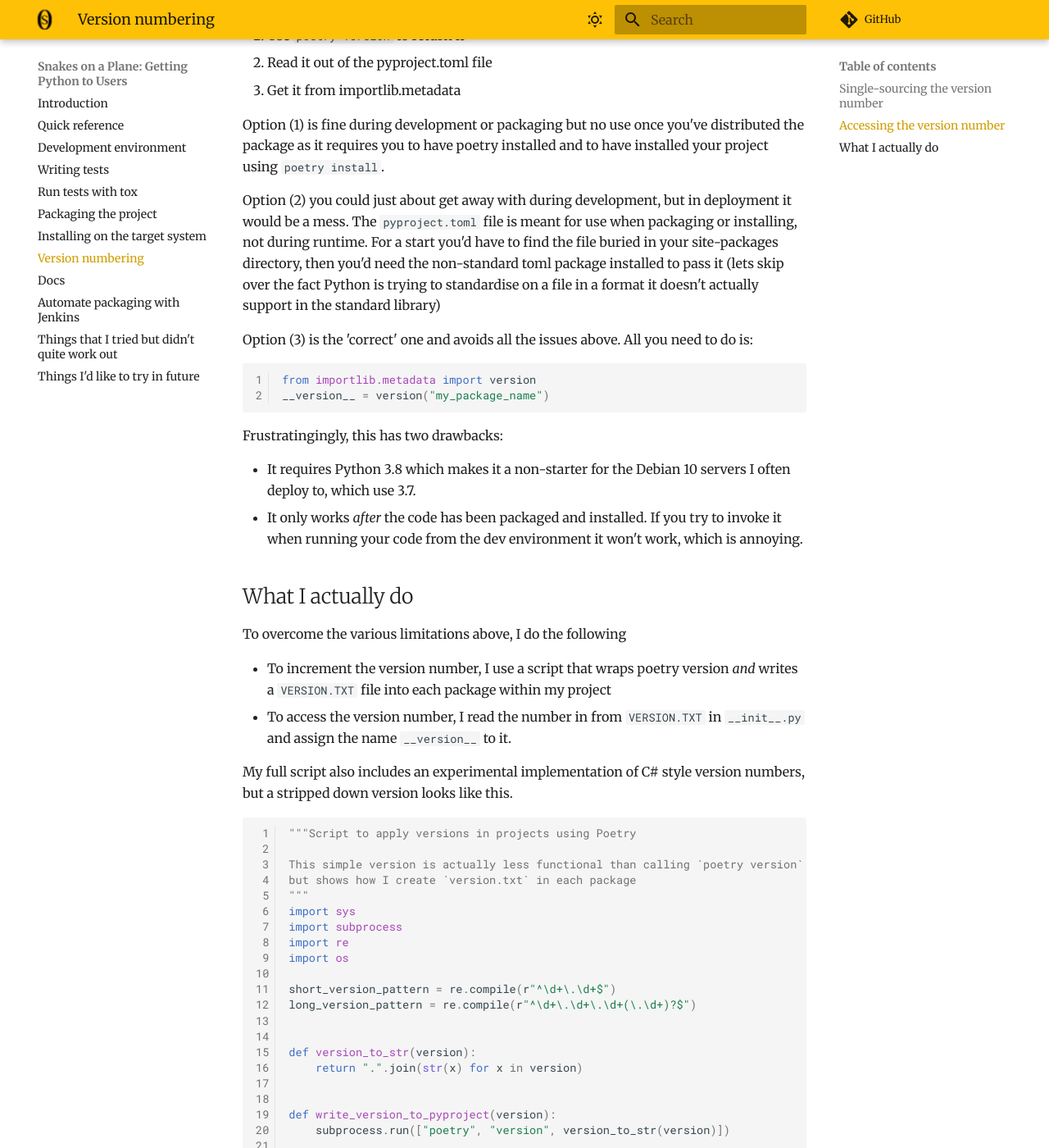
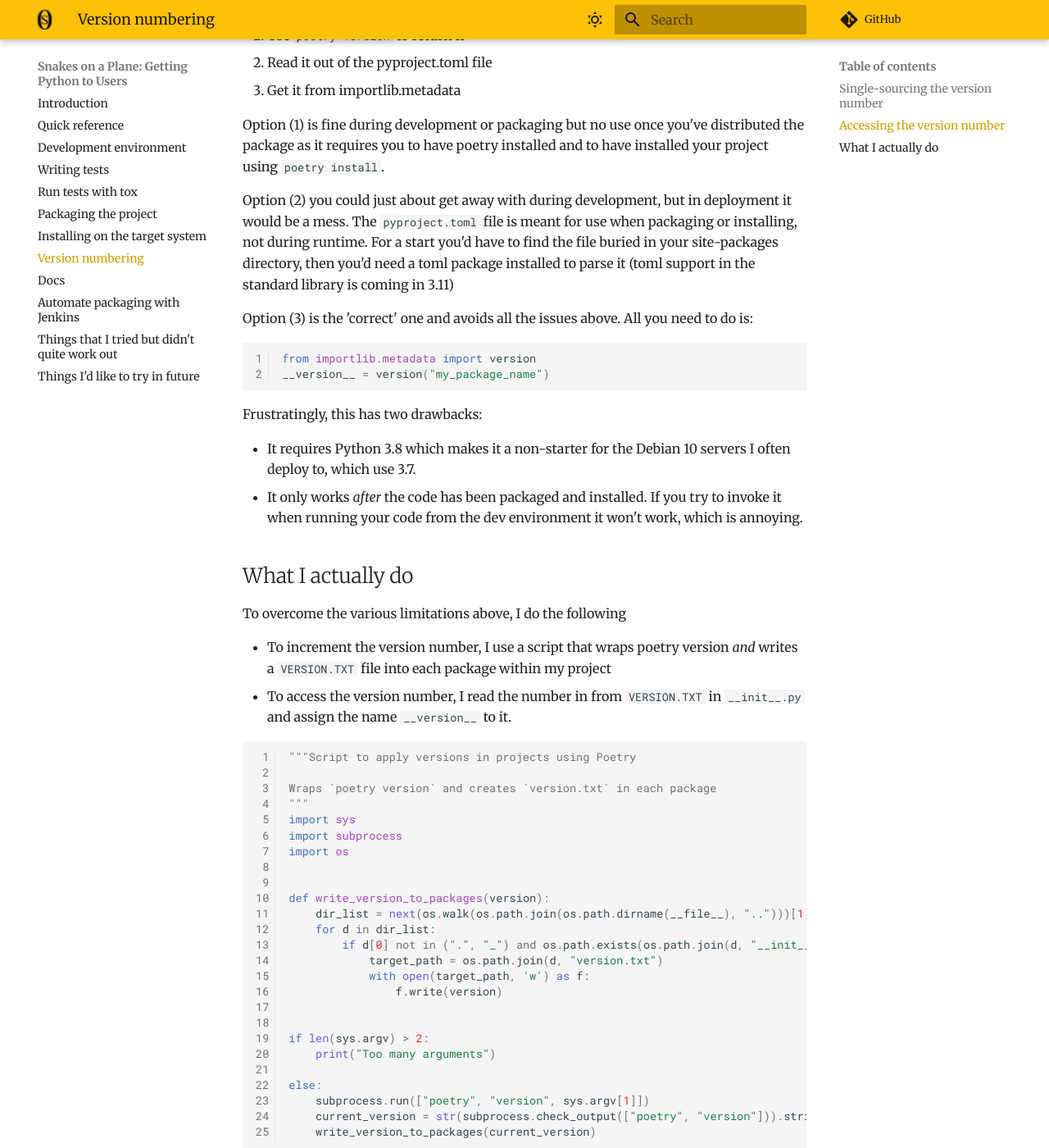
Before and after one commit to sonotley/python-deployment-docs, an MkDocs documentation site: the page built from docs/versions.md, in a window 1280 px wide and 1400 px high, scrolled down 630 px. Shown: the whole window at 82% size. Built offline with MkDocs 1.6.1 and Material for MkDocs 9.7.7, drawn with Linux system fonts in a browser that asks for light colours; comment, search, counter and statistics services are not loaded; some of the changed text lies outside the part shown.

Commit message:
Better versions.md

````diff
--- a/docs/versions.md
+++ b/docs/versions.md
@@ -2,11 +2,16 @@
 
 ## Single-sourcing the version number
 
-Having a single, definitive version number for your project is obviously highly desirable - why bother with version numbers at all if they are ambiguous? So it's very handy that the `pyproject.toml` file contains a version attribute. Poetry also provides the `poetry version` command to access or increment the version number. **If you're looking for maximum simplicity, you can stop there**, but as we shall see below there are still some traps lurking for the unwary.
+Having a single, definitive version number for your project is obviously highly desirable - why bother with version numbers at all if they are ambiguous?
+So it's very handy that the `pyproject.toml` file contains a version attribute.
+Poetry also provides the `poetry version` command to access or increment the version number.
+**If you're looking for maximum simplicity, you can stop there**, but as we shall see below there are still some traps lurking for the unwary.
 
 ## Accessing the version number
 
-Once you have a version number, you are likely to want to use it. You might want to log the version number on startup or print it to your user interface. You may also want to provide a `__version__` module attribute, a common convention to allow others to easily check the version of your package they are using.
+Once you have a version number, you are likely to want to use it.
+You might want to log the version number on startup or print it to your user interface.
+You may also want to provide a `__version__` module attribute, a common convention to allow others to easily check the version of your package they are using.
 
 Using the above method you get three out-of-the-box ways to access the version number, but none of them is fool-proof
 
@@ -16,17 +21,17 @@ Using the above method you get three out-of-the-box ways to access the version n
 
 Option (1) is fine during development or packaging but no use once you've distributed the package as it requires you to have poetry installed and to have installed your project using `poetry install`.
 
-Option (2) you could just about get away with during development, but in deployment it would be a mess. The `pyproject.toml` file is meant for use when packaging or installing, not during runtime. For a start you'd have to find the file buried in your site-packages directory, then you'd need the non-standard toml package installed to pass it (lets skip over the fact Python is trying to standardise on a file in a format it doesn't actually support in the standard library)
+Option (2) you could just about get away with during development, but in deployment it would be a mess. The `pyproject.toml` file is meant for use when packaging or installing, not during runtime.
+For a start you'd have to find the file buried in your site-packages directory, then you'd need a toml package installed to parse it (toml support in the standard library is coming in 3.11)
 
 Option (3) is the 'correct' one and avoids all the issues above. All you need to do is:
-
 
 ``` python linenums="1"
 from importlib.metadata import version
 __version__ = version("my_package_name")
 ```
 
-Frustratingingly, this has two drawbacks:
+Frustratingly, this has two drawbacks:
 
 - It requires Python 3.8 which makes it a non-starter for the Debian 10 servers I often deploy to, which use 3.7.
 - It only works *after* the code has been packaged and installed. If you try to invoke it when running your code from the dev environment it won't work, which is annoying.
@@ -38,49 +43,31 @@ To overcome the various limitations above, I do the following
 - To increment the version number, I use a script that wraps poetry version *and* writes a `VERSION.TXT` file into each package within my project
 - To access the version number, I read the number in from `VERSION.TXT` in `__init__.py` and assign the name `__version__` to it.
 
-My full script also includes an experimental implementation of C# style version numbers, but a stripped down version looks like this.
-
 ``` python linenums="1"
 """Script to apply versions in projects using Poetry
 
-This simple version is actually less functional than calling `poetry version`
-but shows how I create `version.txt` in each package
+Wraps `poetry version` and creates `version.txt` in each package
 """
 import sys
 import subprocess
-import re
 import os
-
-short_version_pattern = re.compile(r"^\d+\.\d+$")
-long_version_pattern = re.compile(r"^\d+\.\d+\.\d+(\.\d+)?$")
-
-
-def version_to_str(version):
-    return ".".join(str(x) for x in version)
-
-
-def write_version_to_pyproject(version):
-    subprocess.run(["poetry", "version", version_to_str(version)])
 
 
 def write_version_to_packages(version):
-    dir_list = next(os.walk('.'))[1]
+    dir_list = next(os.walk(os.path.join(os.path.dirname(__file__), "..")))[1]
     for d in dir_list:
         if d[0] not in (".", "_") and os.path.exists(os.path.join(d, "__init__.py")):
             target_path = os.path.join(d, "version.txt")
             with open(target_path, 'w') as f:
-                f.write(version_to_str(version))
+                f.write(version)
 
 
 if len(sys.argv) > 2:
     print("Too many arguments")
 
-elif long_version_pattern.match(sys.argv[1]):
-    v = sys.argv[1].split(".")
-    version = tuple(v)
 else:
-    print(f"Invalid argument '{sys.argv[1]}'")
-    exit(1)
-write_version_to_pyproject(version)
-write_version_to_packages(version)
+    subprocess.run(["poetry", "version", sys.argv[1]])
+    current_version = str(subprocess.check_output(["poetry", "version"])).strip()
+    write_version_to_packages(current_version)
+
 ```
````
